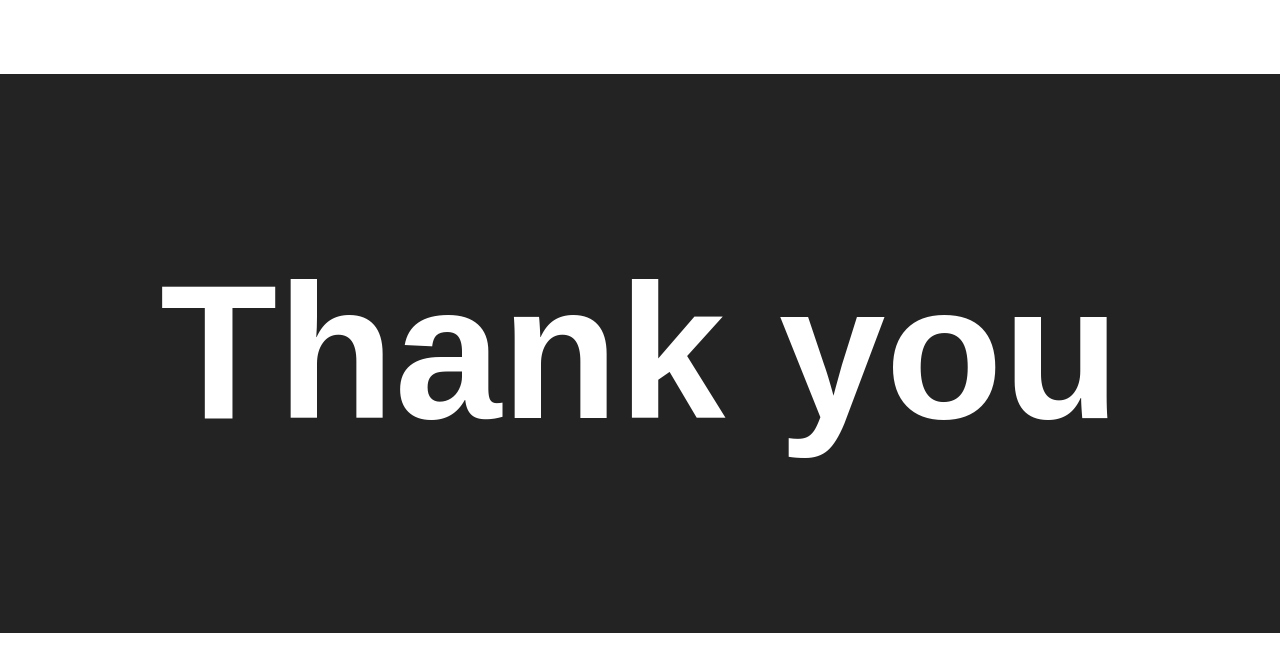
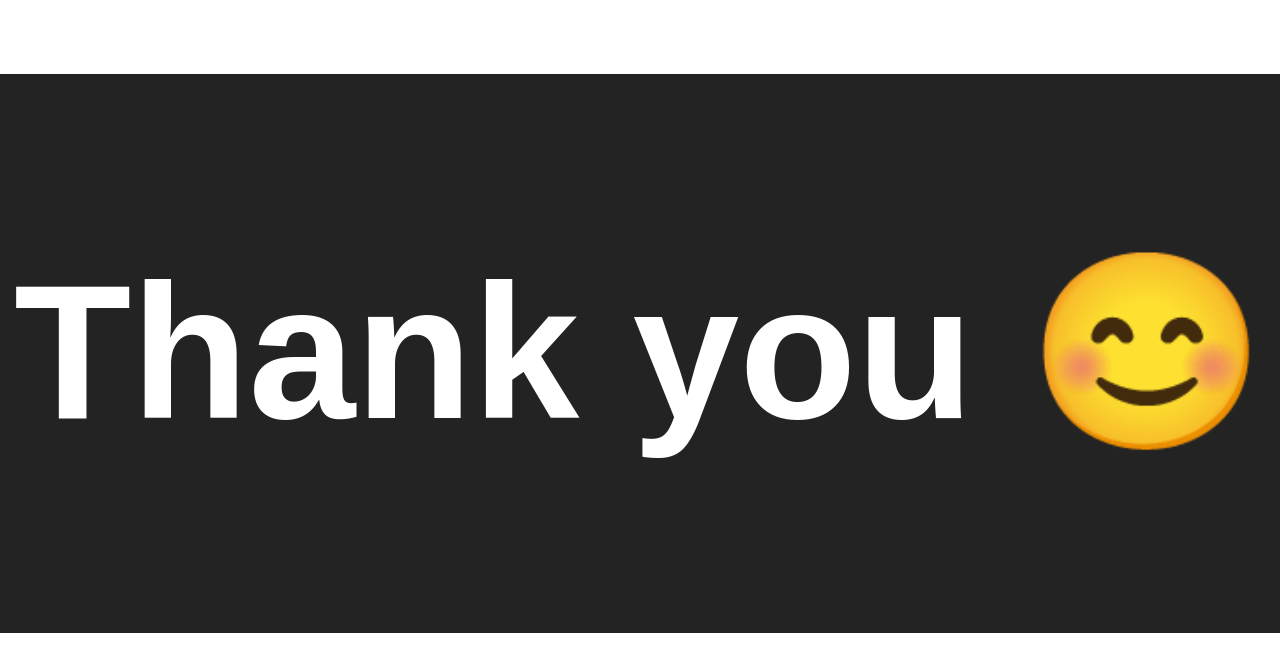
Before and after one commit to rishiyadav11/primer-clone, a plain HTML site: page index.htm in a window 1280 px wide. Shown: the part 6965-7637 px from the top of the page. Drawn offline with nearby package versions, Linux system fonts and the light colour scheme.

Commit message:
Update index.htm

```diff
--- a/index.htm
+++ b/index.htm
@@ -234,7 +234,7 @@
             </div>
         </div>
         <div id="footer">
-            <h1>Thank you</h1>
+            <h1>Thank you 😊</h1>
         </div>
     </main>
     <script src="https://cdnjs.cloudflare.com/ajax/libs/gsap/3.12.4/gsap.min.js" integrity="sha512-EZI2cBcGPnmR89wTgVnN3602Yyi7muWo8y1B3a8WmIv1J9tYG+udH4LvmYjLiGp37yHB7FfaPBo8ly178m9g4Q==" crossorigin="anonymous" referrerpolicy="no-referrer"></script>
```
